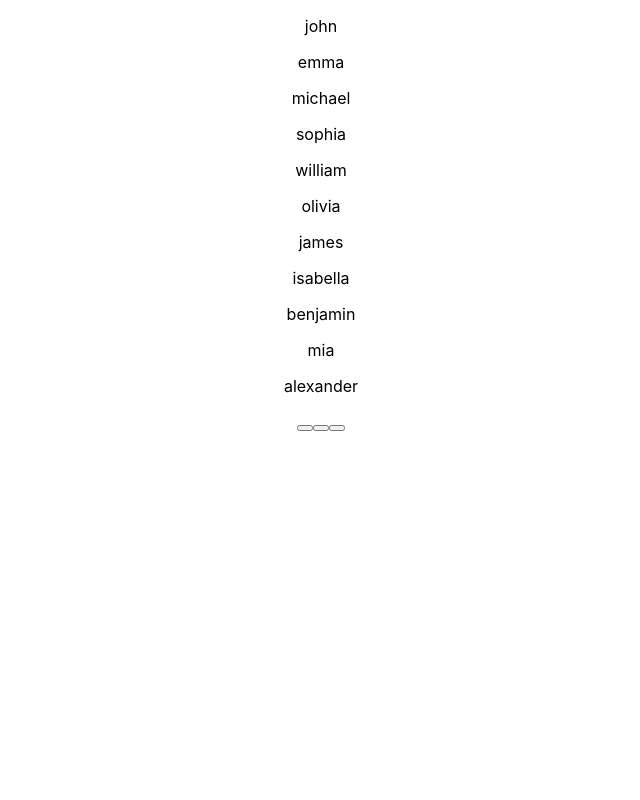
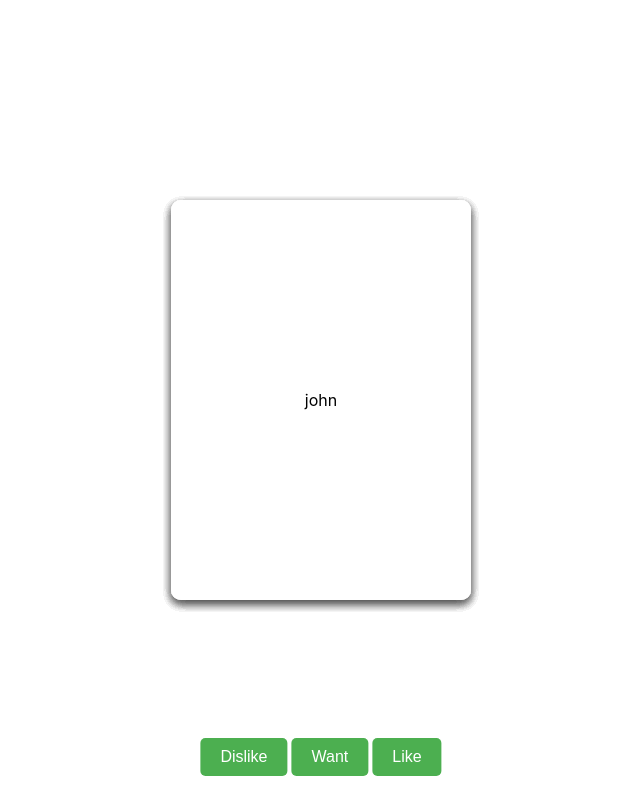
Before and after one commit to Tapple214/swipe-deck, a React (Create React App) app: page / in a window 1280 px wide. Shown: the whole page, without its empty margins (319-959 px from the left). Built offline with nearby package versions, Linux system fonts and the light colour scheme.

Commit message:
useSwipe

```diff
--- a/src/App.css
+++ b/src/App.css
@@ -1,38 +1,67 @@
+/* body {
+  font-family: Arial, sans-serif;
+  background-color: #f0f0f0;
+  margin: 0;
+  padding: 20px;
+} */
+
 .App {
-  text-align: center;
+  display: flex;
+  justify-content: center;
+  align-items: center;
+  height: 100vh;
 }
 
-.App-logo {
-  height: 40vmin;
-  pointer-events: none;
+.card-container {
+  overflow: hidden;
+  transition: opacity 0.5s ease;
 }
 
-@media (prefers-reduced-motion: no-preference) {
-  .App-logo {
-    animation: App-logo-spin infinite 20s linear;
-  }
+.cards {
+  width: 100%;
+  height: 100%;
+  display: flex;
+  justify-content: center;
+  align-items: center;
 }
 
-.App-header {
-  background-color: #282c34;
-  min-height: 100vh;
+.card {
+  width: 300px;
+  height: 400px;
+  background-color: white;
+  border-radius: 10px;
+  box-shadow: 0 4px 10px rgba(0, 0, 0, 0.1);
   display: flex;
-  flex-direction: column;
+  justify-content: center;
   align-items: center;
-  justify-content: center;
-  font-size: calc(10px + 2vmin);
-  color: white;
+  transition: transform 0.5s ease, z-index 0s ease;
+  position: absolute;
 }
 
-.App-link {
-  color: #61dafb;
+.card.removed {
+  opacity: 0;
+  transition: opacity 0.3s ease;
 }
 
-@keyframes App-logo-spin {
-  from {
-    transform: rotate(0deg);
-  }
-  to {
-    transform: rotate(360deg);
-  }
+.button-container {
+  position: absolute;
+  bottom: 0;
+  left: 50%;
+  transform: translateX(-50%);
+  padding-bottom: 20px;
 }
+
+button {
+  background-color: #4caf50;
+  border: none;
+  color: white;
+  padding: 10px 20px;
+  text-align: center;
+  text-decoration: none;
+  display: inline-block;
+  font-size: 16px;
+  margin: 4px 2px;
+  border-radius: 5px;
+  cursor: pointer;
+  transition: background-color 0.3s;
+}
--- a/src/App.js
+++ b/src/App.js
@@ -1,24 +1,19 @@
-import logo from "./logo.svg";
 import "./App.css";
-import { useState, useEffect } from "react";
 import { useSwipe } from "./components/SwipeDeck";
 
 export default function App() {
-  // Swiping functionality
-  // returned functions = useSwipe({ params })
-
   const items = [
-    { name: "john" },
-    { name: "emma" },
-    { name: "michael" },
-    { name: "sophia" },
-    { name: "william" },
-    { name: "olivia" },
-    { name: "james" },
-    { name: "isabella" },
-    { name: "benjamin" },
-    { name: "mia" },
-    { name: "alexander" },
+    { id: 1, name: "john" },
+    { id: 2, name: "emma" },
+    { id: 3, name: "michael" },
+    { id: 4, name: "sophia" },
+    { id: 5, name: "william" },
+    { id: 6, name: "olivia" },
+    { id: 7, name: "james" },
+    { id: 8, name: "isabella" },
+    { id: 9, name: "benjamin" },
+    { id: 10, name: "mia" },
+    { id: 11, name: "alexander" },
   ];
 
   const {
@@ -30,28 +25,22 @@ export default function App() {
     cardTransform,
     isLoaded,
     cardZIndex,
-  } = useSwipe({
-    items,
-  });
+  } = useSwipe({ items });
 
   return (
     <div className="App">
-      {/* Card */}
       <div
-        className={`tinder ${isLoaded ? "loaded" : ""}`}
+        className={`card-container ${isLoaded ? "loaded" : ""}`}
         ref={swipeContainerRef}
       >
-        <div className="tinder--cards">
+        <div className="cards">
           {noMoreCards ? (
             <p>No more cards</p>
           ) : (
-            <>
-              {items.map((item, index) => (
+            items.map((item, index) => (
               <div
-                  key={index}
-                  className={`card ${
-                    removedCardIds.has(index) ? "removed" : ""
-                  }`}
+                key={item.id}
+                className={`card ${removedCardIds.has(index) ? "removed" : ""}`}
                 style={{
                   transform:
                     cardTransform && removedCardIds.has(index)
@@ -60,28 +49,23 @@ export default function App() {
                   zIndex: cardZIndex[index] || "auto",
                 }}
                 ref={(crd) => (allCardsRef.current[index] = crd)}
-                  data-listing-id={index}
+                data-index={index}
               >
                 <p>{item.name}</p>
               </div>
-              ))}
-            </>
+            ))
           )}
         </div>
-
-        {/* Buttons */}
-        <div className="tinder--buttons">
+        <div className="button-container">
           <div>
             <button onClick={() => setAction("dislike")} id="dislike">
-              <i className="bi bi-hand-thumbs-down-fill"></i>
+              Dislike
             </button>
-
             <button onClick={() => setAction("want")} id="want">
-              <i className="bi bi-bag-heart-fill"></i>
+              Want
             </button>
-
             <button onClick={() => setAction("like")} id="like">
-              <i className="bi bi-hand-thumbs-up-fill"></i>
+              Like
             </button>
           </div>
         </div>
--- a/src/components/SwipeDeck.js
+++ b/src/components/SwipeDeck.js
@@ -1,42 +1,23 @@
 import { useState, useRef, useEffect, useCallback } from "react";
 
 export function useSwipe({ items }) {
-  // NOTE: Cards are not necessarily removed from the original items array
-  // A new set of listing ids of removed cards is just created so they don't
-  // show up again until after the page is refresheds
-
-  // REFERENCES --------------------------------------------------------------
-
-  // Store a reference to the div DOM element that contains the cards
   const swipeContainerRef = useRef(null);
-  // Store a reference to the card DOM element
   const allCardsRef = useRef([]);
 
-  // STATE -------------------------------------------------------------------
-
   const [cardsInitialized, setCardsInitialized] = useState(false);
-  // Action = like, dislike, or want
   const [action, setAction] = useState(null);
-  // Check if there are no more items/cards to display
   const [noMoreCards, setNoMoreCards] = useState(false);
   const [removedCardIds, setRemovedCardIds] = useState(new Set());
-  // Track if the container is loaded
   const [isLoaded, setIsLoaded] = useState(false);
-  // State to trigger a rerender if needed
   const [triggerRerender, setTriggerRerender] = useState(false);
 
-  // STYLING -----------------------------------------------------------------
-
-  // CSS styling states
   const [cardTransform, setCardTransform] = useState("");
   const [cardZIndex, setCardZIndex] = useState({});
 
-  // ACTION HANDLING ---------------------------------------------------------
-
-  const handleAction = async (item, index) => {
+  const handleAction = async (card, index) => {
     const moveOutWidth = document.body.clientWidth * 1.5;
     const moveOutHeight = document.body.clientHeight * 1.5;
-    const direction = 0;
+    let direction = 0;
 
     if (action === "like") {
       direction = moveOutWidth;
@@ -47,89 +28,64 @@ export function useSwipe({ items }) {
     }
     const rotation = action === "like" ? 30 : -30;
 
-    // Mark the card as "removed"
-    setRemovedCardIds((prev) => new Set(prev).add(index));
     setCardTransform(`translate(${direction}px, 0px) rotate(${rotation}deg)`);
 
-    try {
-      await fetch(`/api/listing-feedback/${index}`, {
-        method: "POST",
-        headers: { "Content-Type": "application/json" },
-        body: JSON.stringify({ feedback: action }),
-      });
-    } catch (error) {
-      console.error("Failed to send feedback");
-    }
-
-    // Add the card to the removed set and check if there are no more cards
-    // Compare the set and ref to set "No more cards" if they match
+    // Mark the card as "removed"
     setRemovedCardIds((prev) => {
-      const newSet = new Set(prev).add(index);
+      const newSet = new Set(prev);
+      newSet.add(index);
       if (newSet.size === allCardsRef.current.length) {
         setNoMoreCards(true);
       }
       return newSet;
     });
 
-    // Reset action to prevent continuous updates
     setAction(null);
   };
 
-  // Use useCallback to ensure handleSwipe is stable
-  // To prevent unnecessary re-renders
   const handleSwipe = useCallback(async () => {
-    // Check if there are no items
     if (!action || items.length === 0) return;
 
-    // Find the first card that has not been removed
     const card = allCardsRef.current.find(
       (c) => c && !removedCardIds.has(c.dataset.index)
     );
     if (!card) return;
 
-    const listing = items.find((items) => listing.id === card.dataset.index);
+    const item = items[card.dataset.index];
 
-    if (listing) {
-      await handleAction(card, listing);
+    if (item) {
+      await handleAction(card, card.dataset.index);
     }
   }, [action, items]);
 
-  // UseEffect 1: Handles swiping when cards are initialized and an action is set.
   useEffect(() => {
     if (cardsInitialized && action) {
       handleSwipe();
     }
   }, [cardsInitialized, action, handleSwipe]);
 
-  // UseEffect 2: Reinitializes cards when items change or component re-renders.
   useEffect(() => {
     if (cardsInitialized) return;
 
-    // Check if there are no items
-    if (items?.length === 0) {
+    if (items.length === 0) {
       setNoMoreCards(true);
       return;
     }
 
-    // Check if allCardsRef.current is empty, trigger rerender
     if (!allCardsRef.current || allCardsRef.current.length === 0) {
-      // Re-render because allCardsRef is empty
       setTriggerRerender((prev) => !prev);
       return;
     }
 
-    // Filter out cards that have been removed
     const newCards = allCardsRef.current.filter(
       (card) => card && !removedCardIds.has(card.dataset.index)
     );
 
-    // If no cards are left, mark noMoreCards as true
     if (newCards.length === 0) {
       setNoMoreCards(true);
       return;
     }
 
-    // Set Z-index for each card to stack them correctly
     newCards.forEach((card, index) => {
       if (card) {
         setCardZIndex((prevZIndex) => ({
@@ -139,12 +95,10 @@ export function useSwipe({ items }) {
       }
     });
 
-    // Mark that the cards have been successfully loaded
     setIsLoaded(true);
     setCardsInitialized(true);
   }, [items, removedCardIds, triggerRerender]);
 
-  // UseEffect 3: Ensures that allCardsRef.current.length is not empty
   useEffect(() => {
     if (!isLoaded && allCardsRef.current.length > 0) {
       setIsLoaded(true);
```
Lines whose indentation alone changed are shown as unchanged.
